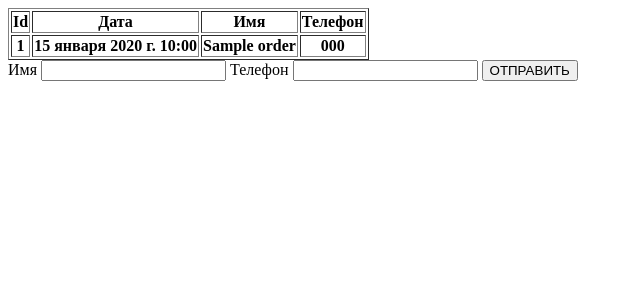
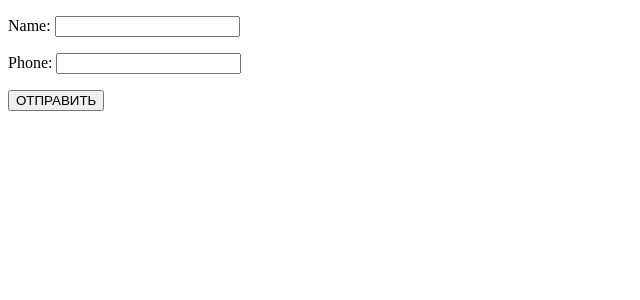
Before and after one commit to ilyaZ45/djangoshop_learn, a Django app: page / in a window 1280 px wide. Shown: the top 300 px of the page, without its empty margins (0-640 px from the left). Run offline with Django 4.2, Linux system fonts and the light colour scheme; tables that the repository leaves empty hold one stand-in row (values such as "Sample post"); lists and menus that the app fills with data are empty.

Commit message:
forms like class commit

```diff
--- /dev/null
+++ b/crm/forms.py
@@ -0,0 +1,6 @@
+from django import forms
+
+
+class Orderform(forms.Form):
+    name = forms.CharField(max_length=200, required=False, widget=forms.TextInput())
+    phone = forms.CharField(max_length=200)
--- a/crm/views.py
+++ b/crm/views.py
@@ -1,10 +1,13 @@
 from django.shortcuts import render
 from .models import Order
+from .forms import Orderform
 
 # Create your views here.
 def first_page(request):
     object_list = Order.objects.all()
-    return render(request, './index.html', {'object_list': object_list})
+    form = Orderform()
+    return render(request, './index.html', {'object_list': object_list,
+                                            'form': form})
 
 def thanks(request):
     # name = request.GET['name']
--- a/templates/index.html
+++ b/templates/index.html
@@ -5,33 +5,37 @@
     <title>Новая страница</title>
 </head>
 <body>
-    <table border="1">
-        <tr>
-            <th>Id</th>
-            <th>Дата</th>
-            <th>Имя</th>
-            <th>Телефон</th>
-        </tr>
+<!--    <table border="1">-->
+<!--        <tr>-->
+<!--            <th>Id</th>-->
+<!--            <th>Дата</th>-->
+<!--            <th>Имя</th>-->
+<!--            <th>Телефон</th>-->
+<!--        </tr>-->
 
 
-        {% for obj in object_list %}
-        <tr>
-            <th>{{ obj.id }}</th>
-            <th>{{ obj.order_dt }}</th>
-            <th>{{ obj.order_name }}</th>
-            <th>{{ obj.order_phone }}</th>
-        </tr>
-        {% endfor %}
-    </table>
+<!--        {% for obj in object_list %}-->
+<!--        <tr>-->
+<!--            <th>{{ obj.id }}</th>-->
+<!--            <th>{{ obj.order_dt }}</th>-->
+<!--            <th>{{ obj.order_name }}</th>-->
+<!--            <th>{{ obj.order_phone }}</th>-->
+<!--        </tr>-->
+<!--        {% endfor %}-->
+<!--    </table>-->
 
-    <form action="{% url 'thanks' %}" method="POST">
+<!--    <form action="{% url 'thanks' %}" method="POST">-->
+<!--        {% csrf_token %}-->
+<!--        <label>Имя</label>-->
+<!--        <input name="name">-->
+<!--        <label>Телефон</label>-->
+<!--        <input name="phone">-->
+<!--        <button type="submit">ОТПРАВИТЬ</button>-->
+<!--    </form>-->
+        <form action="{% url 'thanks' %}" method="POST">
         {% csrf_token %}
-        <label>Имя</label>
-        <input name="name">
-        <label>Телефон</label>
-        <input name="phone">
+        {{ form.as_p }}
         <button type="submit">ОТПРАВИТЬ</button>
-
     </form>
 </body>
 </html>
```
